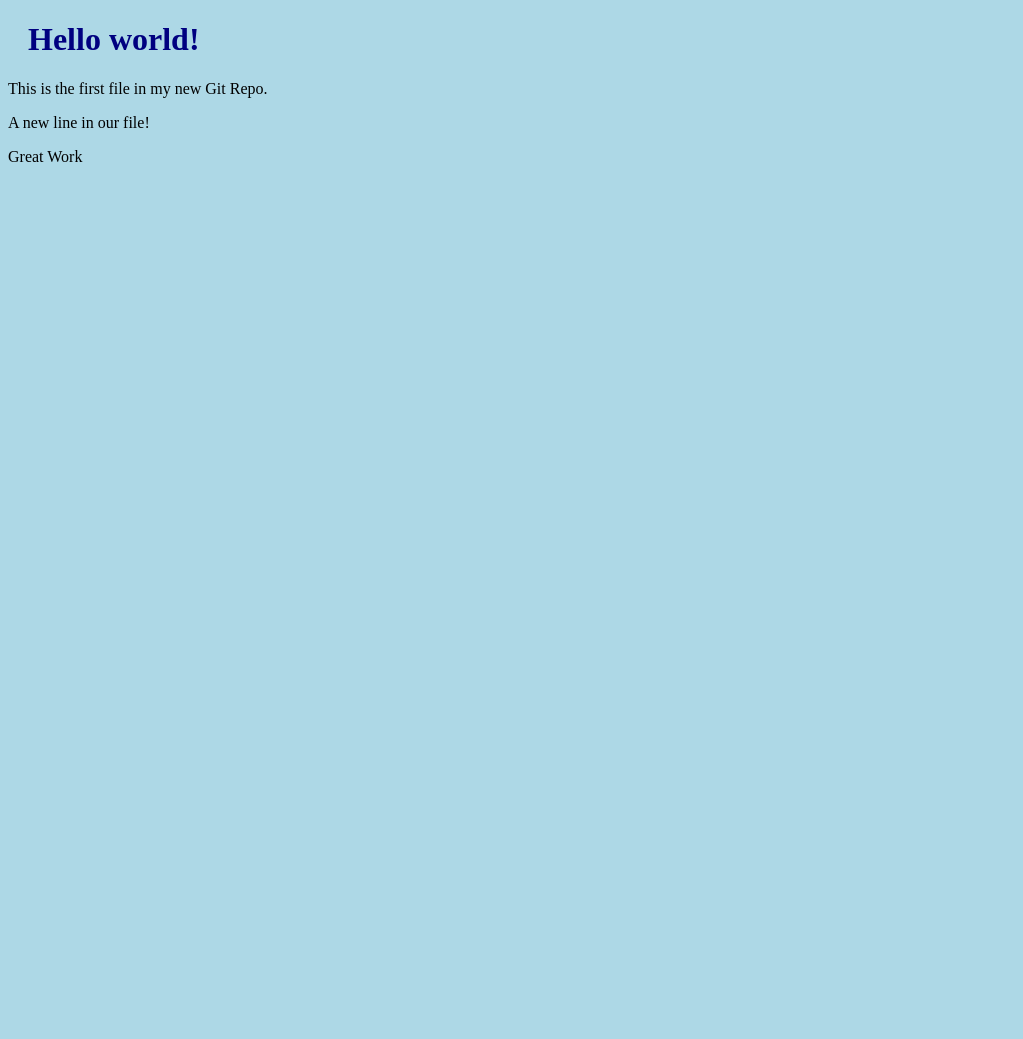
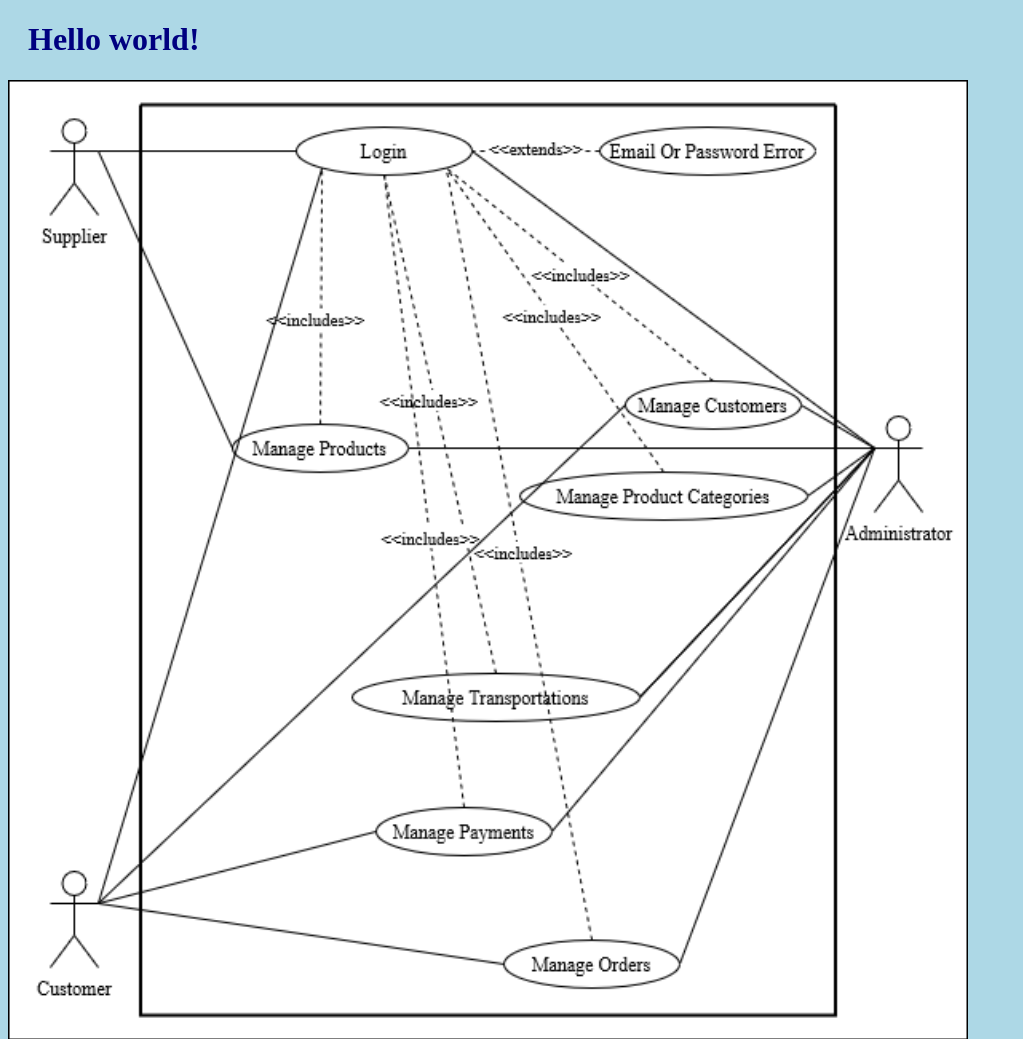
Before and after one commit to ArulananthamVijayeram/hello-world, a plain HTML site: page index.html in a window 1280 px wide. Shown: the top 1039 px of the page, without its empty margins (0-1023 px from the left). Before the commit the page ends 800 px from the top, so only its background shows below. Drawn offline with Linux system fonts and the light colour scheme.

Commit message:
Added image to Hello World

```diff
--- a/index.html
+++ b/index.html
@@ -7,9 +7,12 @@
 <body>
 
 <h1>Hello world!</h1>
+<div>
+    <img src="img_hello_world.jpg" alt="Hello World from Space"
+    style="width:100%; max-width:960px">
+</div>
 <p>This is the first file in my new Git Repo.</p>
 <p>A new line in our file!</p>
 <p>Great Work</p>
-
 </body>
 </html>
```
Also changed, not shown: img_hello_world.jpg (added).
